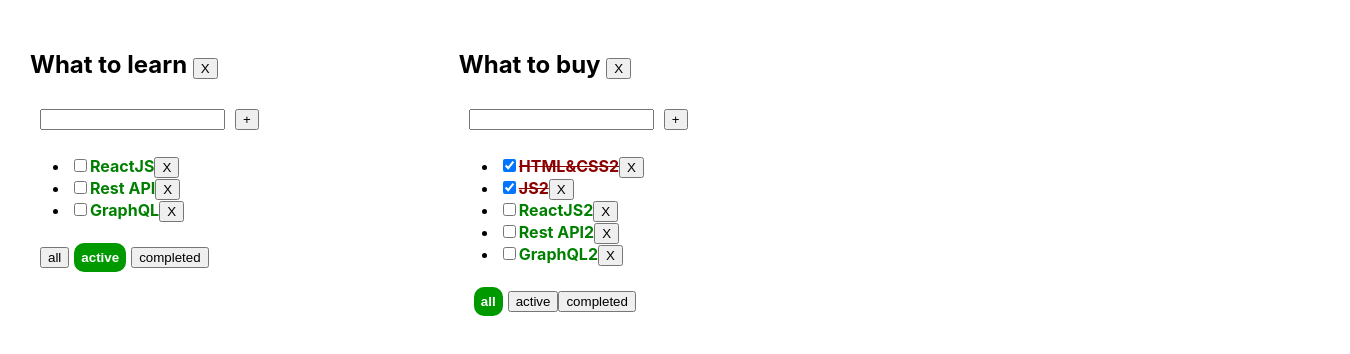
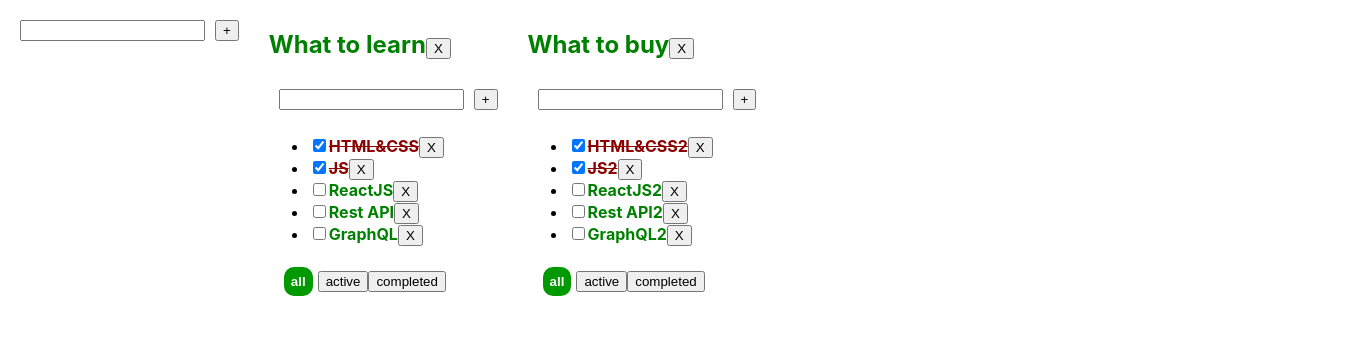
Before and after one commit to remezmax1992g/it-incubator-todolist, a React (Create React App) app: page / in a window 1280 px wide. Shown: the top 354 px of the page, 1350 px wide, since content can reach past the window. Built offline with nearby package versions, Linux system fonts and the light colour scheme.

Commit message:
Add AddItemForm, EditableSpan (6 lesson, 2th week)

```diff
--- a/src/App.css
+++ b/src/App.css
@@ -1,10 +1,10 @@
 .App {
-    margin: -70px;
+    margin: 10px;
     display: flex;
 }
 
 .Todolist {
-    padding: 100px;
+    padding-left: 30px;
 }
 
 .isDone {
--- a/src/App.tsx
+++ b/src/App.tsx
@@ -2,10 +2,11 @@ import React, {useState} from 'react';
 import {v1} from "uuid";
 import ToDoList, {TaskType} from "./ToDoList";
 import './App.css';
+import AddItemForm from "./components/AddItemForm/AddItemForm";
 
 export type FilteredValuesType = "all" | "active" | "completed";
 
-export type TasksType ={
+type TasksType ={
     [key: string]: Array<TaskType>
 }
 
@@ -37,7 +38,7 @@ function App() {
         ]
     });
     let [todolists, setTodolists] = useState<Array<todolistsType>>([
-        {id: todolistID1, title: 'What to learn', filter: 'active'},
+        {id: todolistID1, title: 'What to learn', filter: 'all'},
         {id: todolistID2, title: 'What to buy', filter: 'all'},
     ])
 
@@ -63,9 +64,21 @@ function App() {
         delete tasks[todolistID]
         console.log(tasks)
     }
+    const addToDoList = (newTitle:string) => {
+        let newToDoList: todolistsType = {id: v1(), title: newTitle, filter: "all"}
+        setTodolists([newToDoList, ...todolists])
+        setTasks({...tasks, [newToDoList.id]: []})
+    }
+    const editTask = (todolistID: string, taskID: string, newTitle: string) => {
+        setTasks({...tasks, [todolistID]: tasks[todolistID].map(t => t.id === taskID ? {...t, title: newTitle} : t)})
+    }
+    const editToDoList = (todoListID: string, newTitle: string) => {
+        setTodolists(todolists.map(tl => tl.id === todoListID ? {...tl, title: newTitle} : tl))
+    }
     //UI
     return (
         <div className={"App"}>
+            <AddItemForm addTask={addToDoList}/>
             {todolists.map((tl) => {
                 return ( <ToDoList
                     key={tl.id}
@@ -78,6 +91,8 @@ function App() {
                     addTask={addTask}
                     changeStatusCheckBox={changeStatusCheckbox}
                     removeTodolist={removeTodolist}
+                    editTask={editTask}
+                    editToDoList={editToDoList}
                 />
                 )})}
         </div>
--- a/src/ToDoList.tsx
+++ b/src/ToDoList.tsx
@@ -1,10 +1,12 @@
-import React, {useState} from 'react';
-import Input from "./components/Input/Input";
+import React from 'react';
 import Button from "./components/Button/Button";
 import {FilteredValuesType} from "./App";
 import TasksItem from "./components/TasksItem/TasksItem";
+import AddItemForm from "./components/AddItemForm/AddItemForm";
+import EditableSpan from "./components/EditableSpan/EditableSpan";
 
 export type TaskType = {
+    //value
     id: string
     title: string
     isDone: boolean
@@ -22,6 +24,8 @@ type ToDoListPropsType = {
     addTask: (todolistID: string, titleInput: string) => void
     changeStatusCheckBox: (todolistID: string, taskID: string, isDone: boolean) => void
     removeTodolist: (todolistID: string) => void
+    editTask:(todolistID: string, taskID: string, newTitle: string) => void
+    editToDoList:(todolistID: string, newTitle: string) => void
 }
 
 const ToDoList = (props: ToDoListPropsType) => {
@@ -37,41 +41,29 @@ const ToDoList = (props: ToDoListPropsType) => {
         default:
             tasksAfterFiltering = props.tasks
     }
-    //state
-    const [title, setTitle] = useState<string>("")
-    const [error, setError] = useState<boolean>(false)
     //function
-    const onClickAddTask = () => {
-        let newTitle = title.trim()
-        if (newTitle) {
-            props.addTask(props.todolistID, newTitle)
-            error && setError(false)
-        } else {
-            setError(true)
-        }
-        setTitle("")
-    }
     const getChangeFilterHandler = (todolistID: string, filter: FilteredValuesType) => {
         return props.changeFilter(todolistID, filter)
     }
     const removeTodolist = () => {
         props.removeTodolist(props.todolistID)
     }
+    const addItemHandler = (newTitle: string) => {
+        props.addTask(props.todolistID, newTitle)
+    }
+    const editToDoListHandler = (newTitle: string) => {
+        props.editToDoList(props.todolistID, newTitle)
+    }
     //interface
     return (
         <span className={"Todolist"}>
-            <h2>{props.title} <Button nameButton={"X"} callBackOnClick={removeTodolist}
-                                      className={"buttonRemoveTodolist"}/></h2>
+            <h2>
+                <EditableSpan title={props.title} onChange={editToDoListHandler}/>
+                <Button className={"buttonRemoveTodolist"} nameButton={"X"} callBackOnClick={removeTodolist}/>
+            </h2>
             <span>
-                <Input className={"inputName"}
-                       title={title}
-                       callBackAddTitle={onClickAddTask}
-                       setTitle={setTitle}/>
-                <Button nameButton={"+"}
-                        callBackOnClick={onClickAddTask}
-                        className={"buttonInputName"}/>
-                {error && <div className={"error"}>You need to input task's title</div>}
-                <TasksItem tasks={tasksAfterFiltering} todolistID={props.todolistID} removeTask={props.removeTask} changeStatusCheckBox={props.changeStatusCheckBox}/>
+                <AddItemForm addTask={addItemHandler}/>
+                <TasksItem tasks={tasksAfterFiltering} todolistID={props.todolistID} removeTask={props.removeTask} changeStatusCheckBox={props.changeStatusCheckBox} editTask={props.editTask}/>
             </span>
             <div className={"filterButton"}>
                 <Button nameButton={"all"} callBackOnClick={() => getChangeFilterHandler(props.todolistID, "all")}
--- /dev/null
+++ b/src/components/AddItemForm/AddItemForm.tsx
@@ -0,0 +1,40 @@
+import React, {useState} from 'react';
+import Input from "../Input/Input";
+import Button from "../Button/Button";
+
+type AddItemFormTypeProps = {
+    //function
+    addTask: (titleInput: string) => void
+}
+
+const AddItemForm = (props: AddItemFormTypeProps) => {
+    //state
+    const [title, setTitle] = useState<string>("")
+    const [error, setError] = useState<boolean>(false)
+    //function
+    const onClickAddTask = () => {
+        let newTitle = title.trim()
+        if (newTitle) {
+            props.addTask(newTitle)
+            error && setError(false)
+        } else {
+            setError(true)
+        }
+        setTitle("")
+    }
+    //interface
+    return (
+        <div>
+            <Input className={"inputName"}
+                   title={title}
+                   callBackAddTitle={onClickAddTask}
+                   setTitle={setTitle}/>
+            <Button nameButton={"+"}
+                    callBackOnClick={onClickAddTask}
+                    className={"buttonInputName"}/>
+            {error && <div className={"error"}>You need to input task's title</div>}
+        </div>
+    );
+};
+
+export default AddItemForm;
--- /dev/null
+++ b/src/components/EditableSpan/EditableSpan.tsx
@@ -0,0 +1,35 @@
+import React, {ChangeEvent, useState} from 'react';
+
+type EditablePropsType = {
+    //value
+    title: string,
+    isDone?: boolean,
+    onChange: (newTitle: string) => void
+}
+
+const EditableSpan = (props: EditablePropsType) => {
+    //state
+    const [editMode, setEditMode] = useState<boolean>(false)
+    let [newTitle, setNewTitle] = useState<string>(props.title)
+    //function
+    const onChangeHandler = (e: ChangeEvent<HTMLInputElement>) => {
+        setNewTitle(e.currentTarget.value)
+    }
+    const addTask = () => {
+        if(newTitle !== ""){
+            props.onChange(newTitle)
+        }
+    }
+    const editHandler = () => {
+        setEditMode(!editMode)
+        addTask()
+    }
+    //interface
+    return (
+        editMode
+        ? <input value={newTitle} onChange={onChangeHandler} onBlur={editHandler} autoFocus/>
+        :<span className={props.isDone ? "isDone" : "isActive"} onDoubleClick={editHandler}>{props.title}</span>
+    );
+};
+
+export default EditableSpan;
--- a/src/components/TasksItem/TasksItem.tsx
+++ b/src/components/TasksItem/TasksItem.tsx
@@ -1,6 +1,7 @@
 import React, {ChangeEvent} from 'react';
 import {TaskType} from "../../ToDoList";
 import Button from "../Button/Button";
+import EditableSpan from "../EditableSpan/EditableSpan";
 
 type TaskItemTypeProps ={
     //value
@@ -9,9 +10,17 @@ type TaskItemTypeProps ={
     //function
     changeStatusCheckBox: (todolistID: string, taskID: string, isDone: boolean) => void
     removeTask: (todolistID: string, taskID: string) => void
+    editTask:(todolistID: string, taskID: string, newTitle: string) => void
 }
 
 const TasksItem = (props: TaskItemTypeProps) => {
+    //function
+    const removeTask = (todolistID: string, taskID: string) => {
+        props.removeTask(todolistID, taskID)
+    }
+    const editTaskHandler = (taskID: string, newTitle: string) => {
+        props.editTask(props.todolistID,taskID, newTitle)
+    }
     //value
     const taskListItem = props.tasks.length ? props.tasks.map((t, index) => {
         const changeStatusCheckbox = (event: ChangeEvent<HTMLInputElement>) => {
@@ -20,14 +29,12 @@ const TasksItem = (props: TaskItemTypeProps) => {
         return (<li key={index}><input type={"checkbox"}
                                        checked={t.isDone}
                                        onChange={changeStatusCheckbox}/>
-            <span className={t.isDone ? "isDone" : "isActive"}>{t.title}</span>
+           <EditableSpan title={t.title} isDone={t.isDone} onChange={(title) => editTaskHandler(t.id, title)}/>
             <Button nameButton={"X"} callBackOnClick={() => removeTask(props.todolistID, t.id)}
                     className={"buttonRemove"}/></li>)
     }) : <span>Your task's list is empty</span>
-    //function
-    const removeTask = (todolistID: string, taskID: string) => {
-        props.removeTask(todolistID, taskID)
-    }
+
+
     return (
         <span>
             <ul className={"taskListItem"}>{taskListItem}</ul>
```
